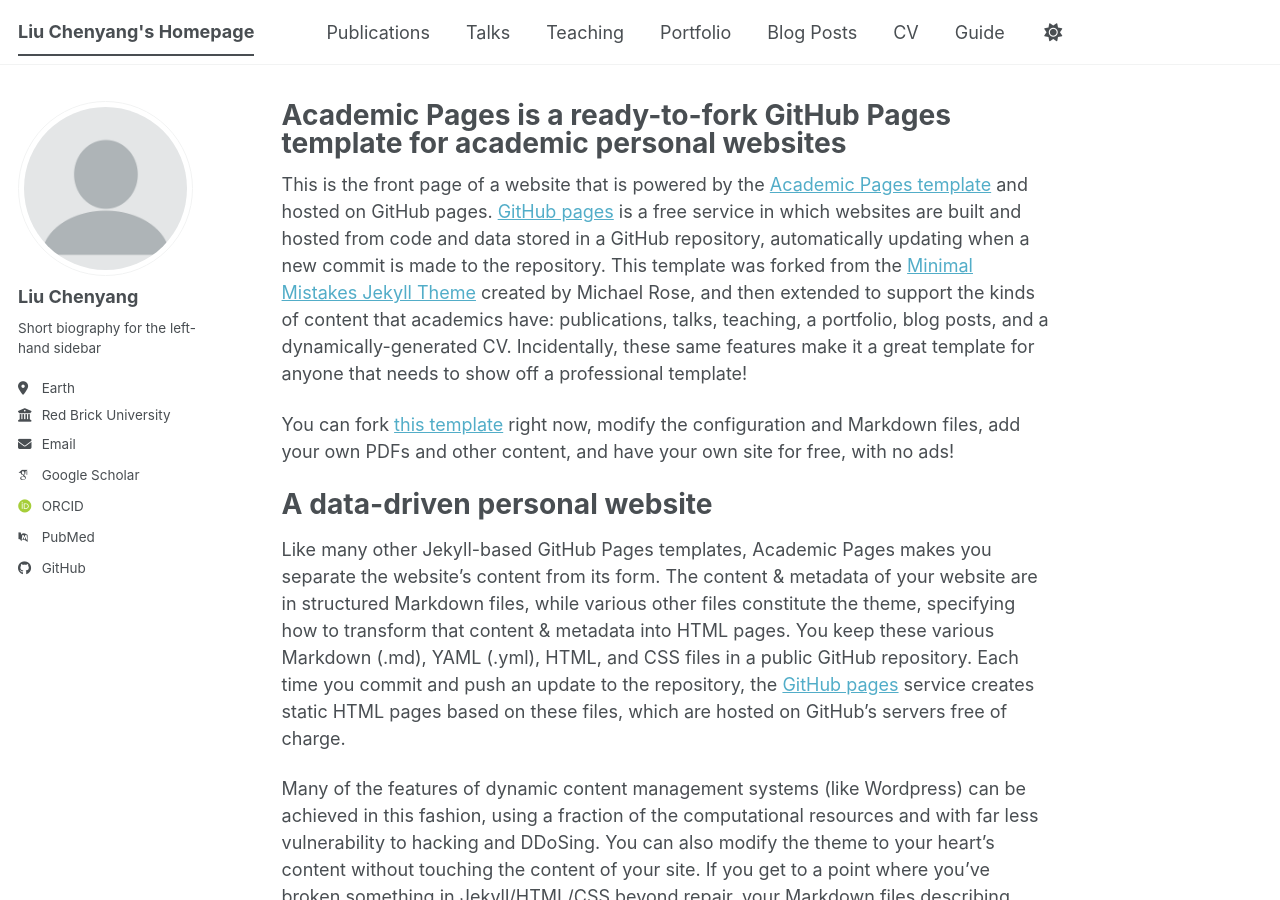
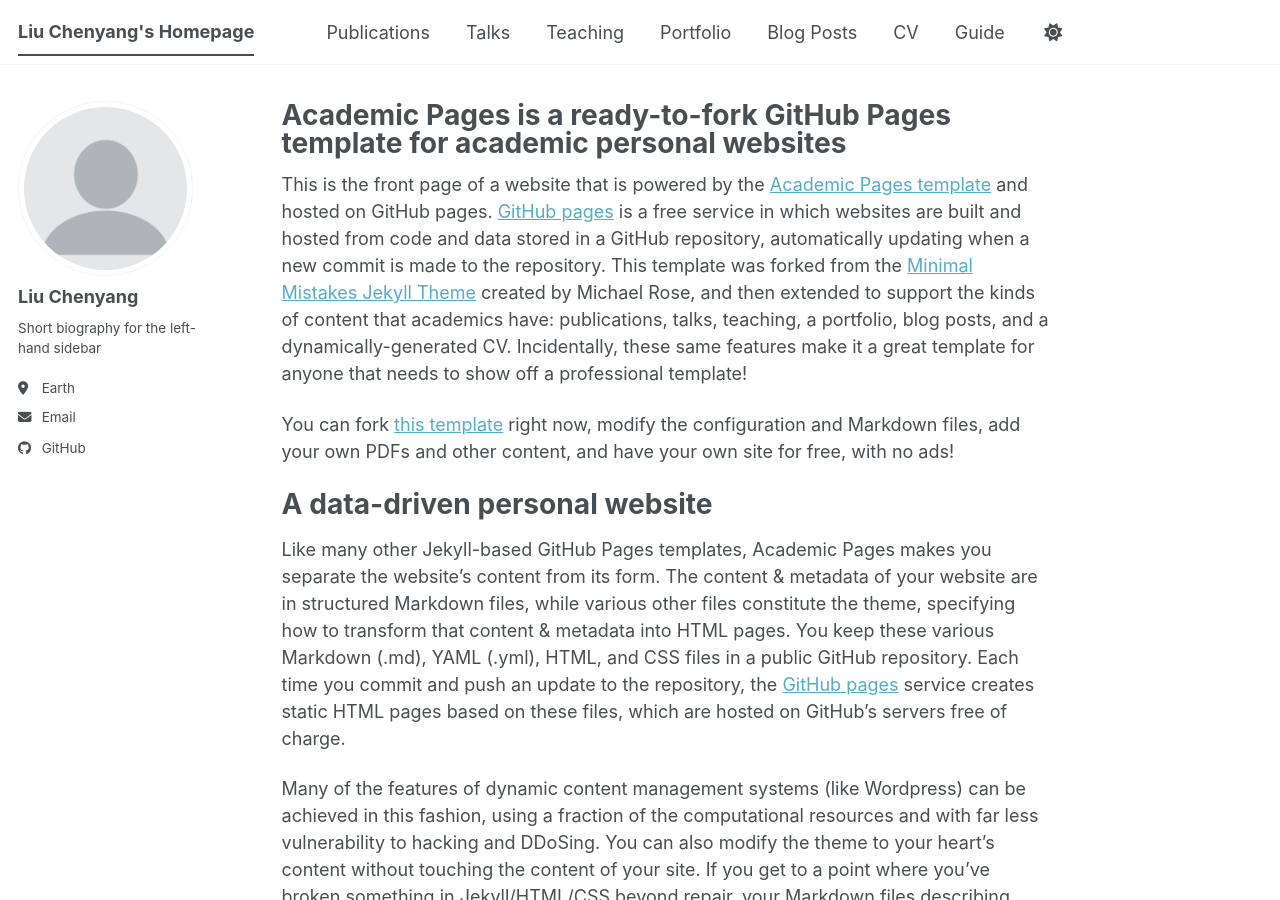
Before and after one commit to lemon-little/lemon-little.github.io, a Jekyll site: the page built from _pages/about.md, in a window 1280 px wide and 900 px high. Built offline with Jekyll 4.4.1, drawn with Linux system fonts in a browser that asks for light colours; some web fonts are replaced; a script bundle is joined from its source files by our own code; library files that are not in the unit come from our copies.

Commit message:
fe: update

```diff
--- a/_config.yml
+++ b/_config.yml
@@ -28,20 +28,20 @@ author:
   pronouns         : # example: "she/her"
   bio              : "Short biography for the left-hand sidebar"
   location         : "Earth"
-  employer         : "Red Brick University"
+  employer         : # "Red Brick University"
   uri              : # URL
   email            : "none@example.org"
 
   # Academic websites
   academia         : # URL
   arxiv            : # URL - Update with the correct link to your profile
-  googlescholar    : "https://scholar.google.com/citations?user=PS_CX0AAAAAJ"
+  googlescholar    : # "https://scholar.google.com/citations?user=PS_CX0AAAAAJ"
   inspire-hep      : # URL
   impactstory      : # URL
-  orcid            : "https://orcid.org/yourorcidurl"
+  orcid            : # "https://orcid.org/yourorcidurl"
   semantic         : # URL
   ssrn             : # URL
-  pubmed           : "https://www.ncbi.nlm.nih.gov/pubmed/?term=john+snow"
+  pubmed           : # "https://www.ncbi.nlm.nih.gov/pubmed/?term=john+snow"
   researchgate     : # URL
   scopus           : # URL
   zotero           : # URL
```
